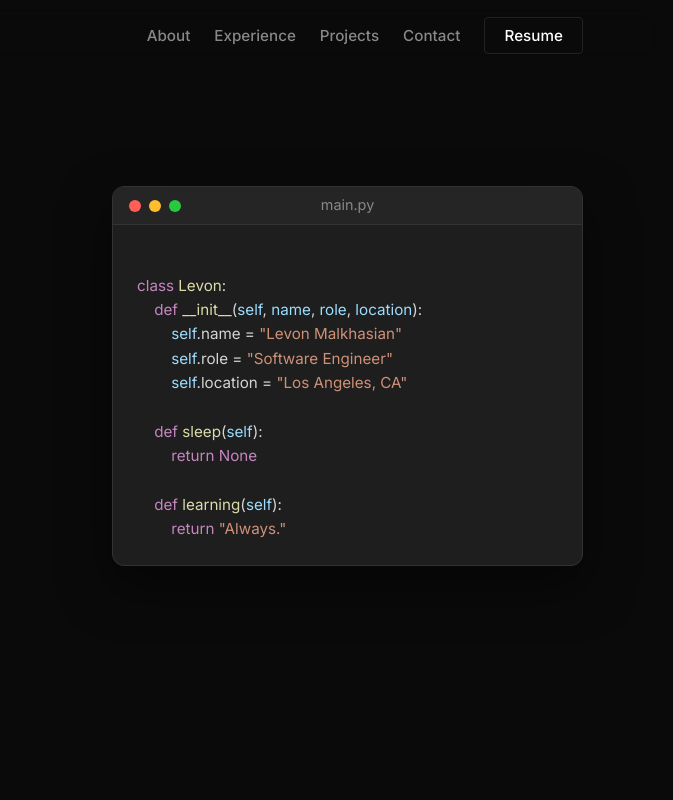
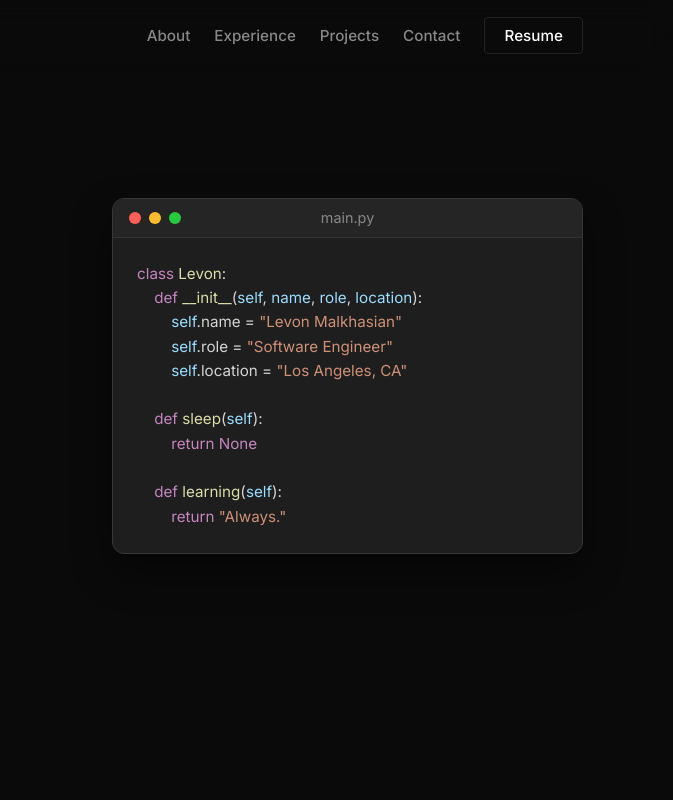
Before and after one commit to levmalkhasian/portfolio-website, a plain HTML site: page index.html in a window 1280 px wide. Shown: the top 800 px of the page, 607-1280 px from the left. Drawn offline with Linux system fonts and the light colour scheme.

Commit message:
Fixed code snippet spacing and animation.

```diff
--- a/src/script.js
+++ b/src/script.js
@@ -1,9 +1,28 @@
 document.addEventListener('DOMContentLoaded', () => {
     setupNavbarScroll();
     setupMobileMenu();
+    animateHeroSnippet();
     startLiveClock();
     handleContactForm();
 });
+
+function animateHeroSnippet() {
+    const snippet = document.getElementById('code-snippet');
+    if (!snippet || window.matchMedia('(prefers-reduced-motion: reduce)').matches) return;
+
+    const cursorHTML = '<span class="cursor"></span>';
+    const snippetHTML = snippet.innerHTML.trimEnd();
+    const contentWithoutCursor = snippetHTML.replace(cursorHTML, '');
+    const lines = contentWithoutCursor.split('\n');
+
+    const animatedLines = lines.map((line, index) => {
+        const safeLine = line.length ? line : '&nbsp;';
+        const cursor = index === lines.length - 1 ? cursorHTML : '';
+        return `<span class="code-line" style="--line-delay:${index * 0.14}s">${safeLine}${cursor}</span>`;
+    });
+
+    snippet.innerHTML = animatedLines.join('');
+}
 
 function setupMobileMenu() {
     const mobileBtn = document.querySelector('.mobile-menu-btn');
--- a/src/styles.css
+++ b/src/styles.css
@@ -240,16 +240,39 @@ body {
 /* Code Window Animation */
 .hero-visual {
     opacity: 0;
-    animation: fadeUp var(--duration) var(--ease) 0.8s forwards;
+    animation: fadeUp var(--duration) var(--ease) 0.65s forwards;
+    position: relative;
 }
 
 .code-window {
     background: var(--code-bg);
     border-radius: var(--radius-md);
-    box-shadow: 0 20px 50px rgba(0, 0, 0, 0.5);
+    box-shadow: 0 20px 48px rgba(0, 0, 0, 0.5);
     border: 1px solid #333;
     overflow: hidden;
     font-family: var(--font-code);
+    position: relative;
+    transform: none;
+    will-change: box-shadow, border-color;
+    animation: codeBreathe 3.6s ease-in-out infinite;
+    z-index: 1;
+}
+
+@keyframes codeBreathe {
+    0%,
+    100% {
+        box-shadow:
+            0 16px 34px rgba(0, 0, 0, 0.42),
+            0 0 0 rgba(255, 255, 255, 0);
+        border-color: #333;
+    }
+
+    50% {
+        box-shadow:
+            0 28px 64px rgba(0, 0, 0, 0.62),
+            0 0 24px rgba(255, 255, 255, 0.08);
+        border-color: #4a4a4a;
+    }
 }
 
 .window-header {
@@ -298,12 +321,24 @@ body {
     color: #d4d4d4;
     font-size: 0.95rem;
     line-height: 1.6;
+    filter: none;
+    -webkit-filter: none;
 }
 
 .window-body code {
-    display: inline-block;
+    display: block;
     white-space: pre;
     color: #d4d4d4;
+    text-rendering: auto;
+    -webkit-font-smoothing: antialiased;
+}
+
+.code-line {
+    display: block;
+    opacity: 0;
+    transform: translateY(8px);
+    animation: revealLine 0.55s var(--ease) forwards;
+    animation-delay: calc(0.8s + var(--line-delay, 0s));
 }
 
 pre {
@@ -1094,3 +1129,15 @@ footer {
     font-size: 0.9rem;
     animation: fadeUp 0.4s ease forwards;
 }
+
+@keyframes revealLine {
+    from {
+        opacity: 0;
+        transform: translateY(8px);
+    }
+
+    to {
+        opacity: 1;
+        transform: translateY(0);
+    }
+}
```
Also changed, not shown: index.html (+1 -2 lines).
